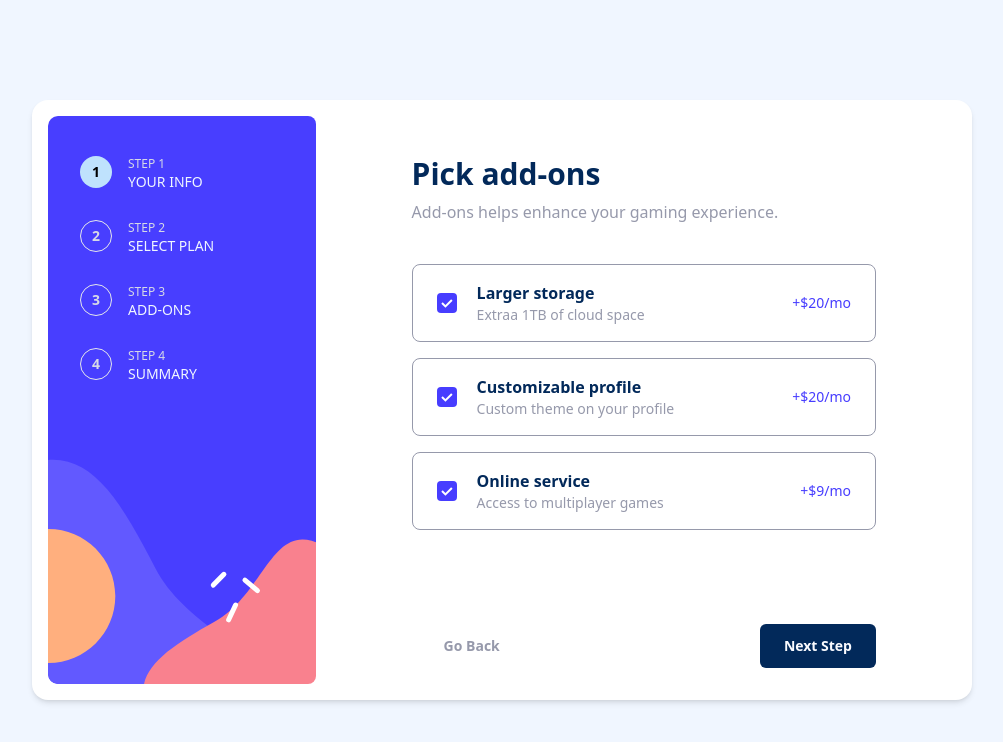
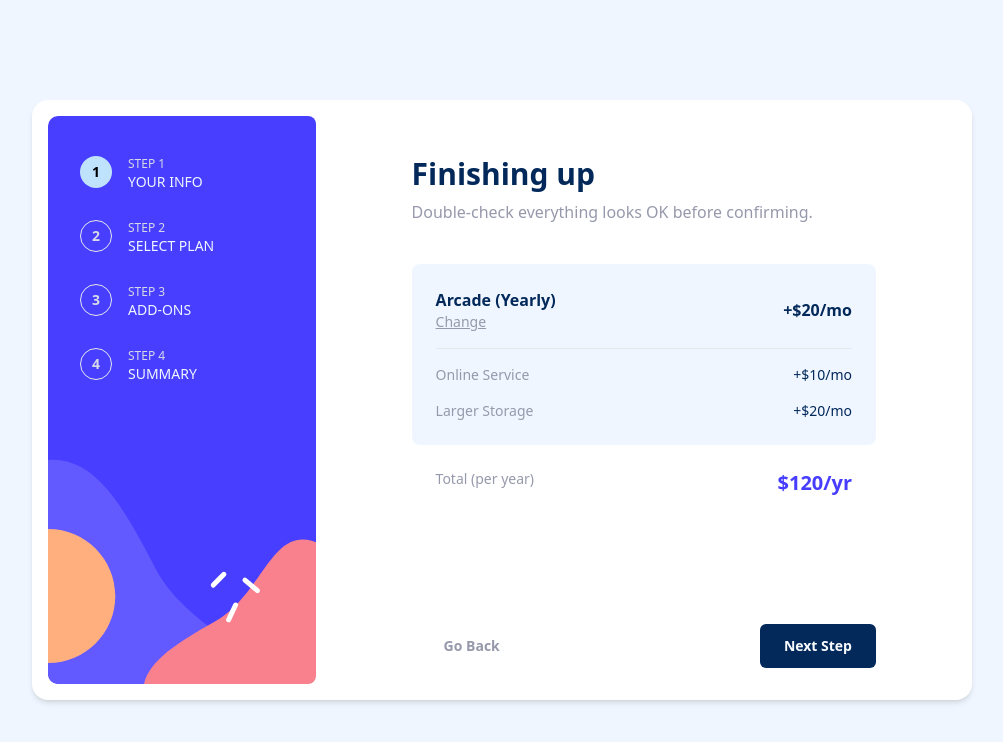
Before and after one commit to ofcljaved/multi-step-form, a React (Vite) app: page / in a window 1280 px wide. Shown: the top 742 px of the page, without its empty margins (138-1141 px from the left). Built offline with nearby package versions, Linux system fonts and the light colour scheme.

Commit message:
style: form step 4

```diff
--- a/src/components/Form/Form.tsx
+++ b/src/components/Form/Form.tsx
@@ -1,6 +1,6 @@
-import { Icon } from '..';
-import Checkbox from './Checkbox';
-import Radio from './Radio';
+// import { Icon } from '..';
+// import Checkbox from './Checkbox';
+// import Radio from './Radio';
 
 const Form = () => {
   // const planType: string = 'monthly';
@@ -96,7 +96,7 @@ const Form = () => {
       </div> */}
 
       {/* ------STEP 3 -------- */}
-      <h1 className='text-3xl font-bold text-secondary'>Pick add-ons</h1>
+      {/* <h1 className='text-3xl font-bold text-secondary'>Pick add-ons</h1>
       <p className='my-2 text-base text-foreground'>
         Add-ons helps enhance your gaming experience.
       </p>
@@ -148,7 +148,42 @@ const Form = () => {
           </p>
           <span className='text-sm text-primary'>+$9/mo</span>
         </Checkbox>
-      </form>
+      </form> */}
+
+      {/* ------STEP 4 -------- */}
+      <h1 className='text-3xl font-bold text-secondary'>Finishing up</h1>
+      <p className='my-2 text-base text-foreground'>
+        Double-check everything looks OK before confirming.
+      </p>
+      <div className='grid gap-4 pt-8'>
+        <div className='grid gap-4 rounded-lg bg-muted-foreground p-6'>
+          <div className='grid grid-cols-[1fr_max-content] items-center gap-5 '>
+            <p className='text-sm text-foreground'>
+              <strong className='text-base text-secondary'>
+                Arcade (Yearly)
+              </strong>
+              <br />
+              <a href='#' className='underline'>
+                Change
+              </a>
+            </p>
+            <span className='font-bold text-secondary'>+$20/mo</span>
+          </div>
+          <hr />
+          <div className='grid grid-cols-[1fr_max-content] items-center gap-5 text-sm'>
+            <p className='text-foreground'>Online Service</p>
+            <span className='text-secondary'>+$10/mo</span>
+          </div>
+          <div className='grid grid-cols-[1fr_max-content] items-center gap-5 text-sm'>
+            <p className='text-foreground'>Larger Storage</p>
+            <span className='text-secondary'>+$20/mo</span>
+          </div>
+        </div>
+      </div>
+      <div className='grid grid-cols-[1fr_max-content] gap-5 p-6 text-sm text-foreground'>
+        <span>Total (per year)</span>
+        <span className='text-xl font-bold text-primary'>$120/yr</span>
+      </div>
     </div>
   );
 };
```
